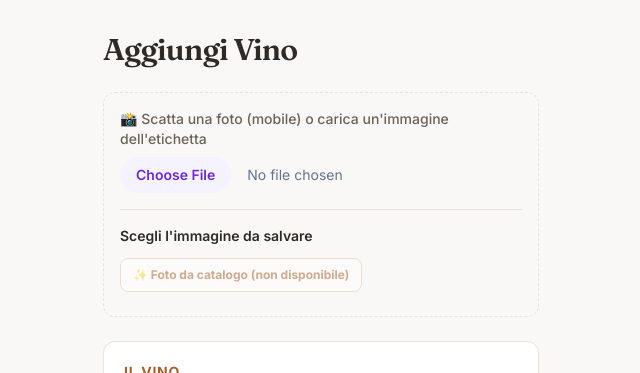
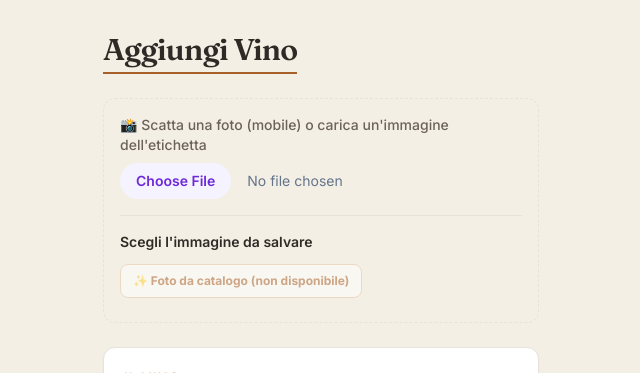
Before and after one commit to eenrico77/cantina-vini, a Next.js app: page /cantina/new in a window 1280 px wide. Shown: the top 373 px of the page, without its empty margins (319-959 px from the left). Built offline with nearby package versions, Linux system fonts and the light colour scheme; no server answers.

Commit message:
style: intensifica sfondo sand-50 e aggiungi sottolineatura ai titoli principali

```diff
--- a/app/account/page.tsx
+++ b/app/account/page.tsx
@@ -12,7 +12,7 @@ export default async function AccountPage() {
 
   return (
     <div className="p-4 md:p-8 max-w-2xl mx-auto space-y-6">
-      <h1 className="font-serif text-3xl font-extrabold text-ink-700 tracking-tight">Il tuo Account</h1>
+      <h1 className="font-serif text-3xl font-extrabold text-ink-700 tracking-tight inline-block border-b-2 border-brand-600 pb-1">Il tuo Account</h1>
 
       <div className="bg-white p-6 rounded-xl shadow-sm border border-sand-200 space-y-4">
         <h2 className="text-xl font-bold text-ink-700">Cambia Password</h2>
--- a/app/cantina/new/page.tsx
+++ b/app/cantina/new/page.tsx
@@ -154,7 +154,7 @@ export default function NewWinePage() {
 
   return (
     <div className="p-4 md:p-8 max-w-2xl mx-auto space-y-6">
-      <h1 className="font-serif text-3xl font-extrabold text-ink-700 tracking-tight">Aggiungi Vino</h1>
+      <h1 className="font-serif text-3xl font-extrabold text-ink-700 tracking-tight inline-block border-b-2 border-brand-600 pb-1">Aggiungi Vino</h1>
 
       <div className="bg-sand-50 p-4 rounded-xl border border-dashed border-sand-200">
         <label className="block text-sm font-medium text-ink-500 mb-2">📸 Scatta una foto (mobile) o carica un'immagine dell'etichetta</label>
--- a/app/diary/page.tsx
+++ b/app/diary/page.tsx
@@ -18,7 +18,7 @@ export default async function DiaryPage() {
 
   return (
     <div className="p-4 md:p-8 max-w-2xl mx-auto space-y-6 mb-20">
-      <h1 className="font-serif text-3xl font-extrabold text-ink-700">Diario Bevute</h1>
+      <h1 className="font-serif text-3xl font-extrabold text-ink-700 inline-block border-b-2 border-brand-600 pb-1">Diario Bevute</h1>
 
       {!entries || entries.length === 0 ? (
         <EmptyState
--- a/app/page.jsx
+++ b/app/page.jsx
@@ -43,7 +43,7 @@ export default async function HomePage() {
   return (
     <div className="space-y-8 p-6">
       <header className="space-y-2">
-        <h1 className="font-serif text-2xl font-bold">🍷 La tua cantina</h1>
+        <h1 className="font-serif text-2xl font-bold inline-block border-b-2 border-brand-600 pb-1">🍷 La tua cantina</h1>
         <p className="text-sm text-ink-500">Stato attuale della tua cantina</p>
       </header>
 
--- a/app/stats/page.tsx
+++ b/app/stats/page.tsx
@@ -50,7 +50,7 @@ export default async function StatsPage() {
 
   return (
     <div className="p-4 md:p-8 max-w-2xl mx-auto space-y-6 mb-20">
-      <h1 className="font-serif text-3xl font-extrabold text-ink-700">Statistiche</h1>
+      <h1 className="font-serif text-3xl font-extrabold text-ink-700 inline-block border-b-2 border-brand-600 pb-1">Statistiche</h1>
 
       <div className="grid grid-cols-2 gap-4">
         <div className="bg-white p-5 rounded-xl shadow-sm border border-sand-200">
--- a/app/wines/page.tsx
+++ b/app/wines/page.tsx
@@ -67,7 +67,7 @@ export default async function WinesPage() {
     <div className="p-4 md:p-8 max-w-4xl mx-auto space-y-6">
       <div className="flex items-center justify-between mb-8">
         <div>
-          <h1 className="font-serif text-3xl font-extrabold text-ink-700 tracking-tight">La tua cantina</h1>
+          <h1 className="font-serif text-3xl font-extrabold text-ink-700 tracking-tight inline-block border-b-2 border-brand-600 pb-1">La tua cantina</h1>
           <p className="text-sm text-ink-500 mt-1">
             {bottles.length} {bottles.length === 1 ? "bottiglia" : "bottiglie"} totali
           </p>
--- a/app/wishlist/page.tsx
+++ b/app/wishlist/page.tsx
@@ -17,7 +17,7 @@ export default async function WishlistPage() {
 
   return (
     <div className="p-4 md:p-8 max-w-2xl mx-auto space-y-8 mb-20">
-      <h1 className="font-serif text-3xl font-extrabold text-ink-700">Wishlist</h1>
+      <h1 className="font-serif text-3xl font-extrabold text-ink-700 inline-block border-b-2 border-brand-600 pb-1">Wishlist</h1>
 
       <WishlistAddForm />
 
--- a/tailwind.config.js
+++ b/tailwind.config.js
@@ -19,7 +19,7 @@ content: [
           600: "#a95f2a",
         },
         sand: {
-          50:  "#f9f8f6",   // sfondo app
+          50:  "#f4efe4",   // sfondo app
           100: "#f1f0ec",   // card chiare
           200: "#e6e3dc",   // bordi/divisori
         },
```
